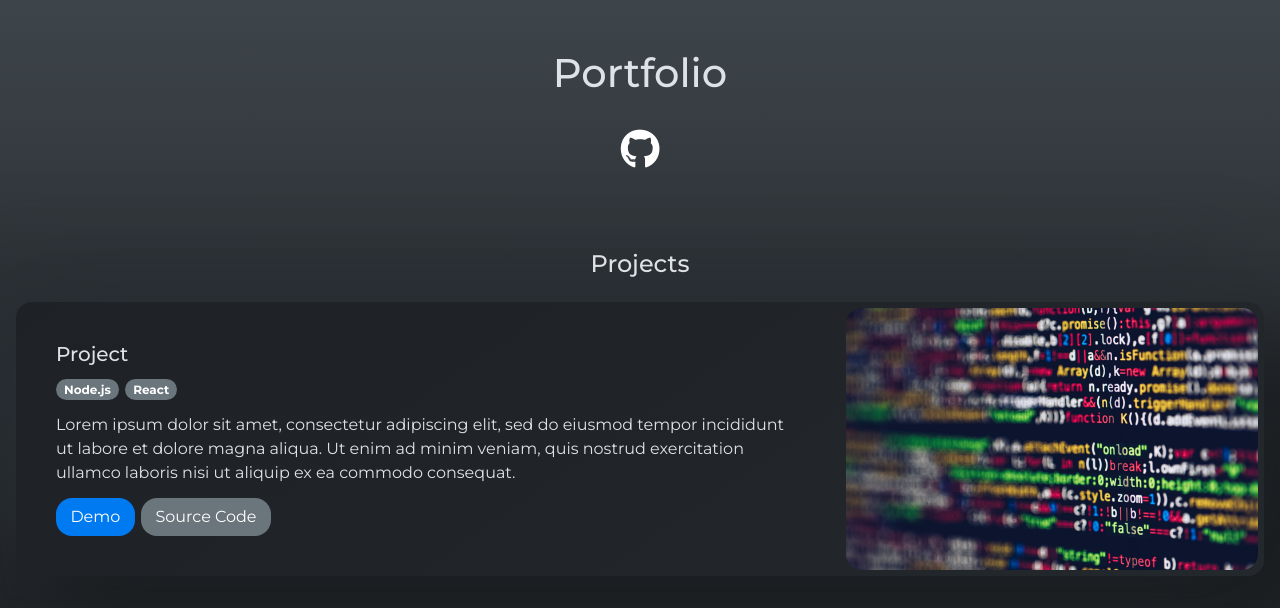
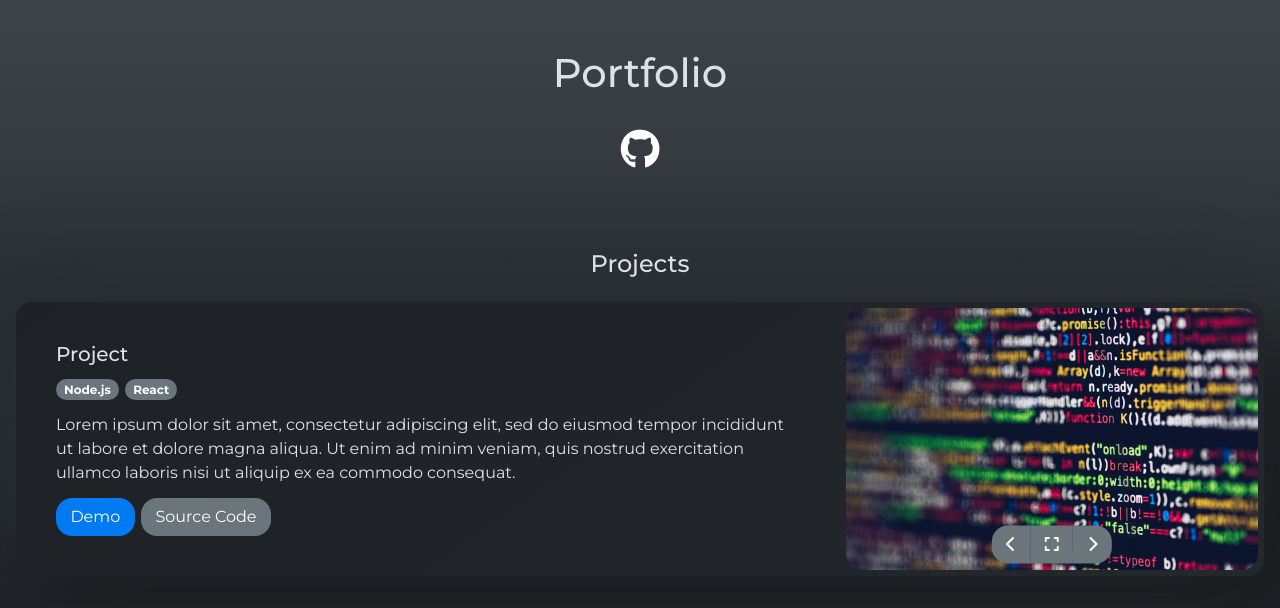
Before and after one commit to wizguin/projects-page, a React (Vite) app: page / in a window 1280 px wide. Shown: the top 608 px of the page. Built offline with nearby package versions, Linux system fonts and the light colour scheme; the HTML template or start-up script is replaced by a standard one.

Commit message:
Add preview controls

```diff
--- a/src/components/ProjectPreview.css
+++ b/src/components/ProjectPreview.css
@@ -1,6 +1,29 @@
 .card-preview {
     position: relative;
-    padding: 0.4rem;
+    margin: 0.4rem;
+    border-radius: 1rem;
+    overflow: hidden;
+}
+
+.card-preview .button-group {
+    position: absolute;
+    left: 50%;
+    bottom: 0;
+    translate: -50% -50%;
+    margin-bottom: 0.4rem;
+    z-index: 1;
+}
+
+.card-preview .button-group .button {
+    border-radius: 0;
+}
+
+.card-preview .button-group .button:first-child {
+    border-radius: 1rem 0 0 1rem;
+}
+
+.card-preview .button-group .button:last-child {
+    border-radius: 0 1rem 1rem 0;
 }
 
 .card-preview img,
--- a/src/components/ProjectPreview.tsx
+++ b/src/components/ProjectPreview.tsx
@@ -25,7 +25,22 @@ export default function ProjectPreview({ previewType, previewFile }: Props) {
     }
 
     return (
-        <div className='card-preview'>
+        <div className='card-preview' role='button'>
+
+            <div className='button-group'>
+                <a className='button button-secondary' role='button'>
+                    <i className='fa-solid fa-chevron-left'></i>
+                </a>
+
+                <a className='button button-secondary' role='button'>
+                    <i className='fa-solid fa-expand'></i>
+                </a>
+
+                <a className='button button-secondary' role='button'>
+                    <i className='fa-solid fa-chevron-right'></i>
+                </a>
+            </div>
+
             {preview}
         </div>
     )
```
